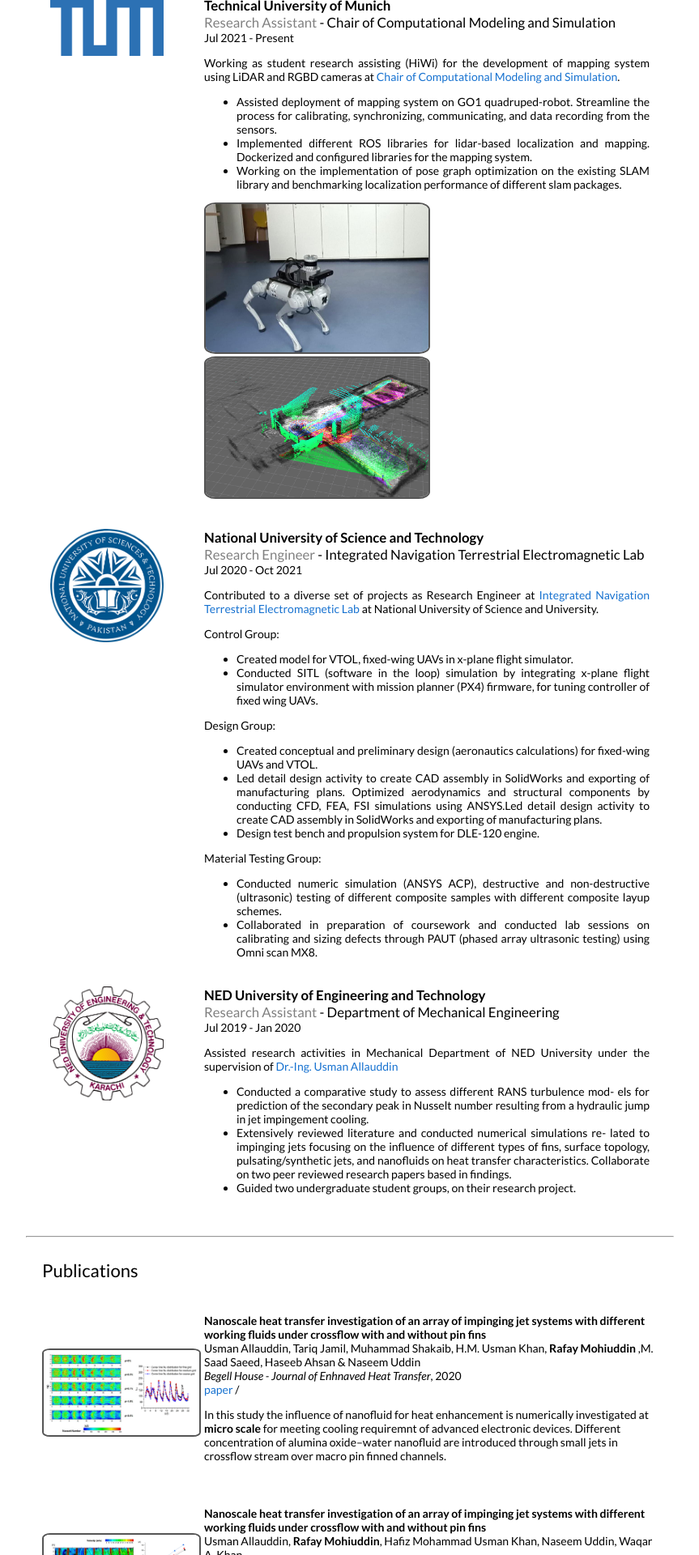
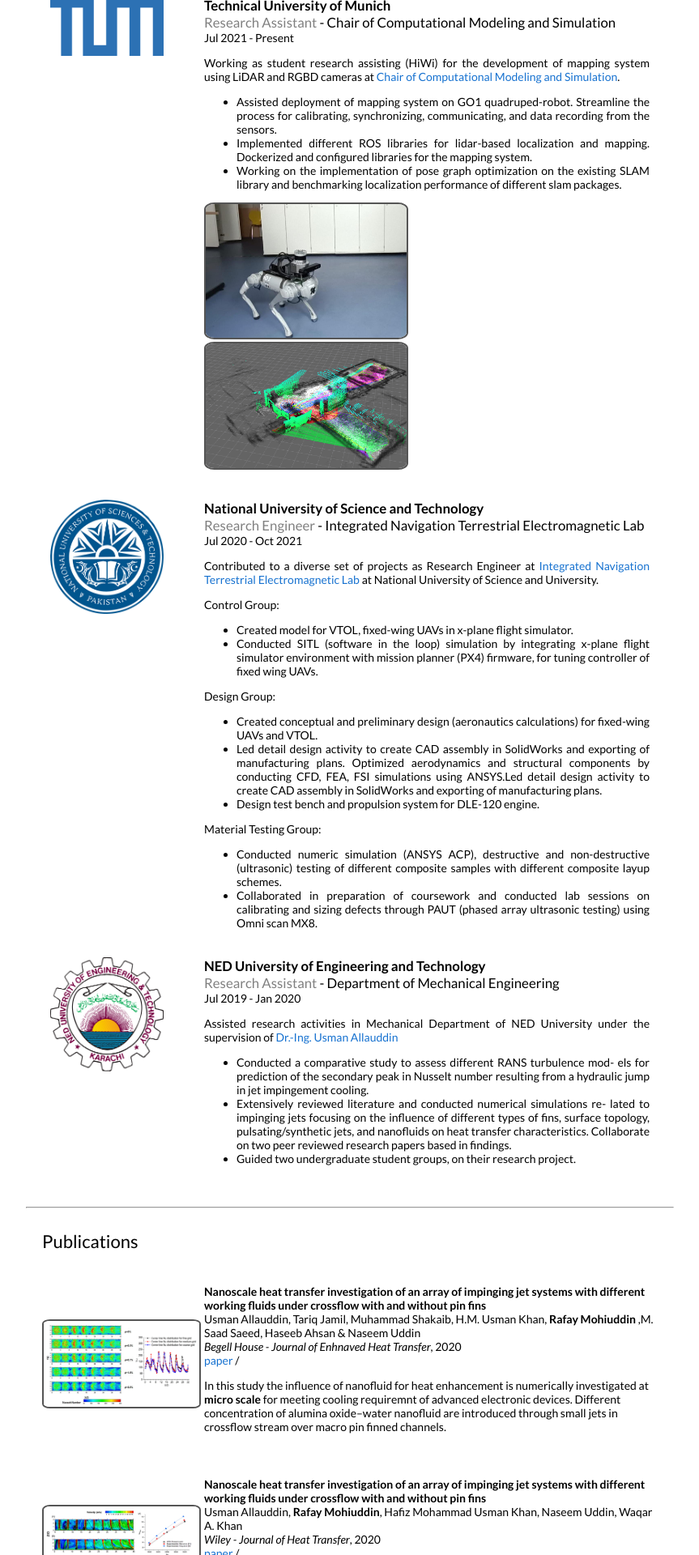
Before and after one commit to rafaymhddn/rafaymhddn.github.io, a Jekyll site: the page built from _posts/2022-02-01-sc-scientificvis.markdown, in a window 1280 px wide. Shown: the part 1338-3258 px from the top of the page at 81% size, without its empty margins (208-1071 px from the left). Built offline with Jekyll 4.4.1, drawn with Linux system fonts in a browser that asks for light colours.

Commit message:
images test

```diff
--- a/_layouts/default.html
+++ b/_layouts/default.html
@@ -188,12 +188,12 @@
                       SLAM library and benchmarking localization performance of different slam
                       packages.</li>
                 </ul>
-                <div class="column">
-                  <div class="row">
-                    <img src="images/go1.png" alt="go1" style="width:50%; height:auto; border-radius: 5%; border: 2px solid #555">
+                <div class="row">
+                  <div class="column">
+                    <img src="images/go1.png" alt="go1" style="width:45%; height:auto; border-radius: 5%; border: 2px solid #555">
                   </div>
-                  <div class="row">
-                    <img src="images/carto.png" alt="carto" style="width:50%; height:auto; border-radius: 5%; border: 2px solid #555">
+                  <div class="column">
+                    <img src="images/carto.png" alt="carto" style="width:45%; height:auto; border-radius: 5%; border: 2px solid #555">
                   </div>
 
                 </div>
```
